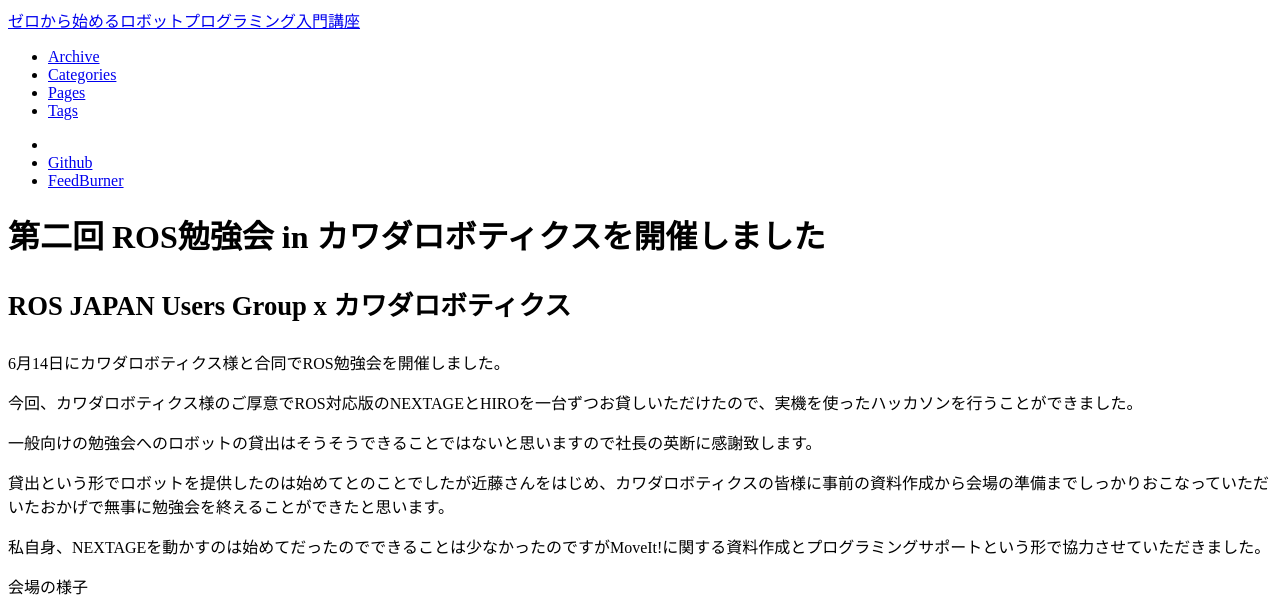
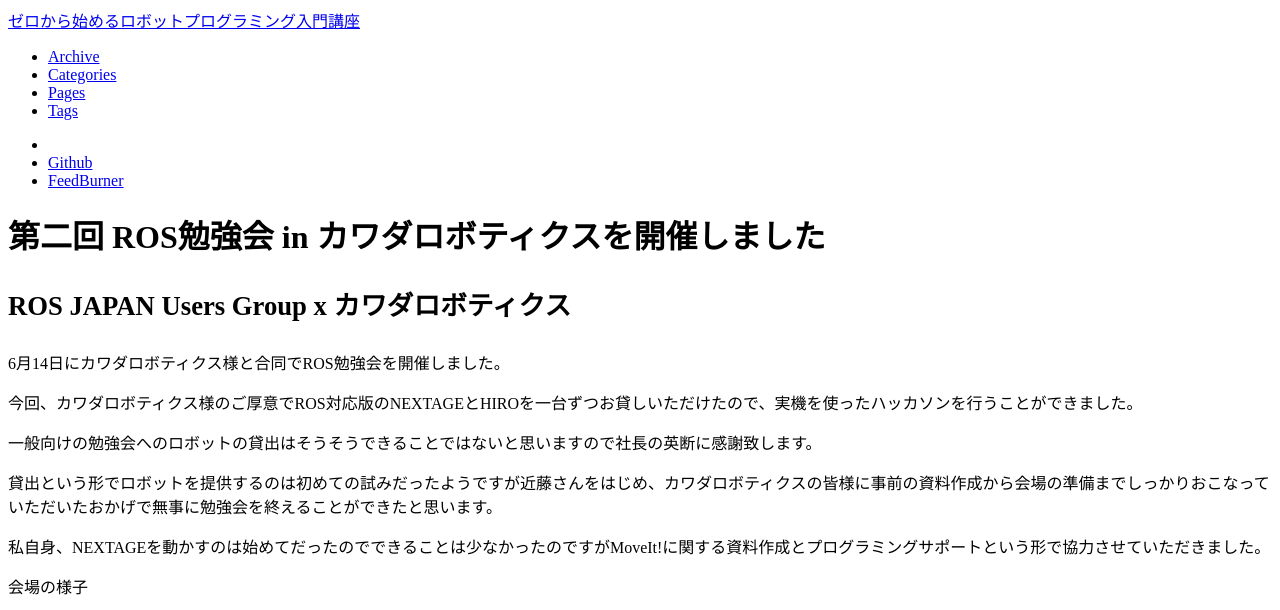
Before and after one commit to DaikiMaekawa/daikimaekawa.github.com, a Jekyll site: the page built from _posts/2014-06-19-ROSMeetup02.md, in a window 1280 px wide and 900 px high, cut to the strip 0-610 px from the top of the window. Built offline with Jekyll 4.4.1, drawn with Linux system fonts in a browser that asks for light colours; nearby versions of some CDN libraries; Markdown is read by kramdown in place of the engine named in the settings; comment, search, counter and statistics services are not loaded.

Commit message:
Update 2014-06-19-ROSMeetup02.md

```diff
--- a/_posts/2014-06-19-ROSMeetup02.md
+++ b/_posts/2014-06-19-ROSMeetup02.md
@@ -14,7 +14,7 @@
 
 一般向けの勉強会へのロボットの貸出はそうそうできることではないと思いますので社長の英断に感謝致します。
 
-貸出という形でロボットを提供したのは始めてとのことでしたが近藤さんをはじめ、カワダロボティクスの皆様に事前の資料作成から会場の準備までしっかりおこなっていただいたおかげで無事に勉強会を終えることができたと思います。
+貸出という形でロボットを提供するのは初めての試みだったようですが近藤さんをはじめ、カワダロボティクスの皆様に事前の資料作成から会場の準備までしっかりおこなっていただいたおかげで無事に勉強会を終えることができたと思います。
 
 私自身、NEXTAGEを動かすのは始めてだったのでできることは少なかったのですがMoveIt!に関する資料作成とプログラミングサポートという形で協力させていただきました。
 
```
